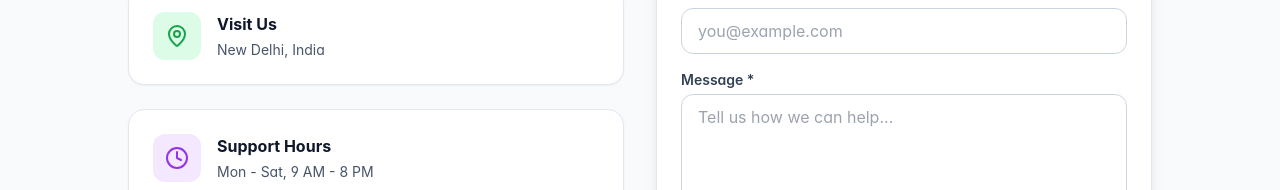
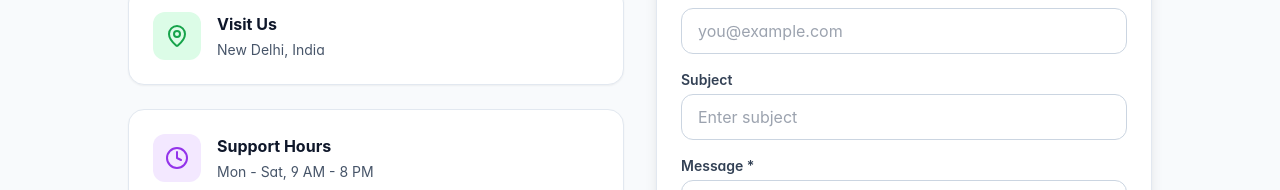
Before and after one commit to propertytick/propertytick-frontend, a Next.js app: page /contact in a window 1280 px wide. Shown: the part 486-676 px from the top of the page. Built offline with nearby package versions, Linux system fonts and the light colour scheme; no server answers.

Commit message:
Add subject field to contact form

```diff
--- a/src/app/(public)/contact/page.jsx
+++ b/src/app/(public)/contact/page.jsx
@@ -111,6 +111,16 @@ export default function ContactPage() {
                 <label className="block text-sm font-semibold text-slate-700 mb-1">Email *</label>
                 <input type="email" value={form.email} onChange={(e) => setForm({...form, email: e.target.value})} className="w-full px-4 py-2.5 border border-slate-300 rounded-xl focus:ring-2 focus:ring-blue-500" placeholder="you@example.com" />
               </div>
+			  <div>
+  <label className="block text-sm font-semibold text-slate-700 mb-1">Subject</label>
+  <input
+    type="text"
+    value={form.subject}
+    onChange={(e) => setForm({ ...form, subject: e.target.value })}
+    className="w-full px-4 py-2.5 border border-slate-300 rounded-xl focus:ring-2 focus:ring-blue-500"
+    placeholder="Enter subject"
+  />
+</div>
               <div>
                 <label className="block text-sm font-semibold text-slate-700 mb-1">Message *</label>
                 <textarea value={form.message} onChange={(e) => setForm({...form, message: e.target.value})} rows={4} className="w-full px-4 py-2.5 border border-slate-300 rounded-xl focus:ring-2 focus:ring-blue-500" placeholder="Tell us how we can help..." />
```
